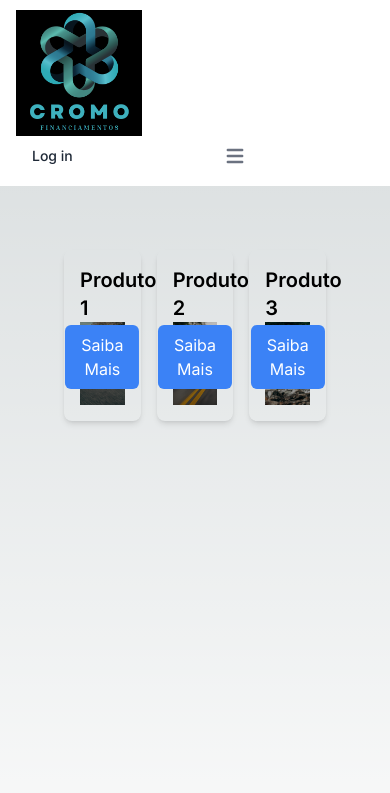
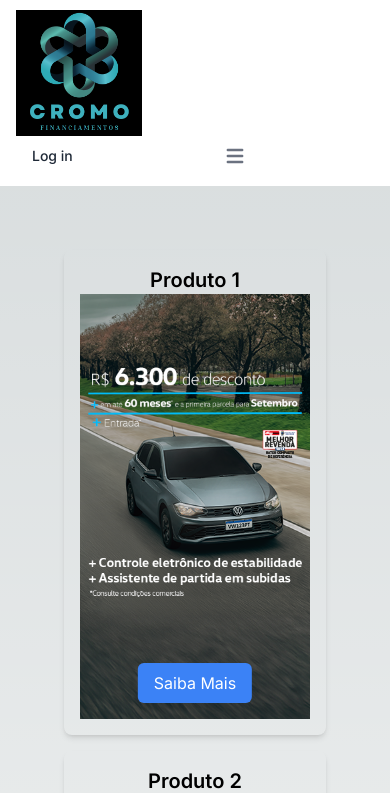
Before and after one commit to ldamasio/product-catalog-leads, a Next.js app in the folder cromo/: page / in a window 390 px wide. Shown: the top 793 px of the page. Built offline with nearby package versions, Linux system fonts and the light colour scheme.

Commit message:
feat: Add responsivity to Cards

```diff
--- a/cromo/src/app/globals.css
+++ b/cromo/src/app/globals.css
@@ -35,3 +35,14 @@
 main{
   min-height: 80vh;
 }
+
+@media (max-width: 768px) {
+  .grid {
+    display: flex;
+    flex-direction: column;
+  }
+
+  .ProductCard {
+    width: 100%;
+  }
+}
--- a/cromo/src/components/ProductCard.tsx
+++ b/cromo/src/components/ProductCard.tsx
@@ -15,10 +15,10 @@
 
 const ProductCard: React.FC<ProductCardProps> = ({ product }) => {
   return (
-    <div className="rounded-lg shadow-md p-4 relative">
+    <div className="rounded-lg shadow-md p-4 relative flex flex-col items-center">
       <h2 className="text-xl font-semibold">{product.name}</h2>
-      <div className="relative">
-        <img src={product.image} alt={product.name} />
+      <div className="relative w-full">
+        <img src={product.image} alt={product.name} className="mx-auto" />
         <button className="absolute bottom-4 left-1/2 -translate-x-1/2 py-2 px-4 bg-blue-500 text-white rounded-md hover:bg-blue-700">
           Saiba Mais
         </button>
```
